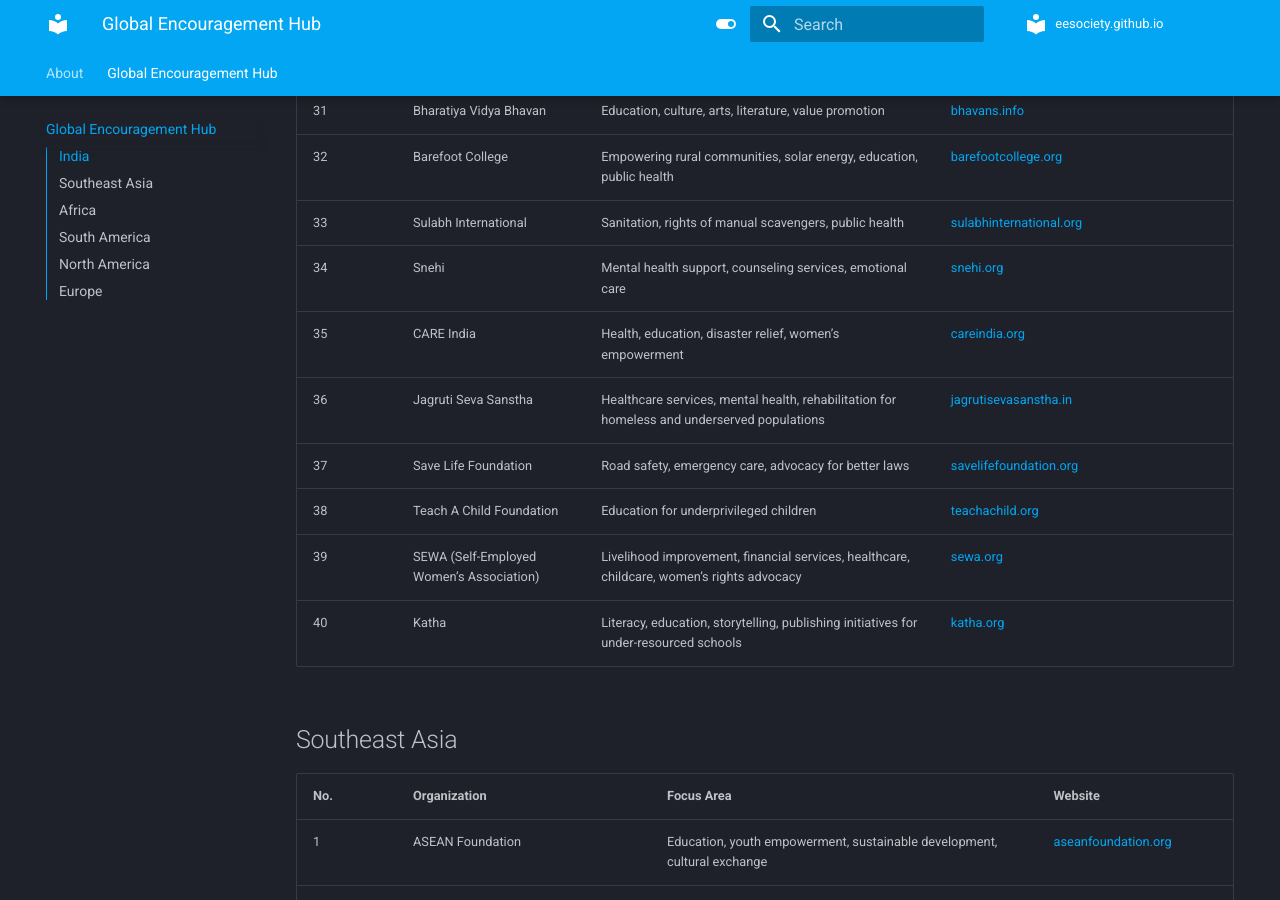
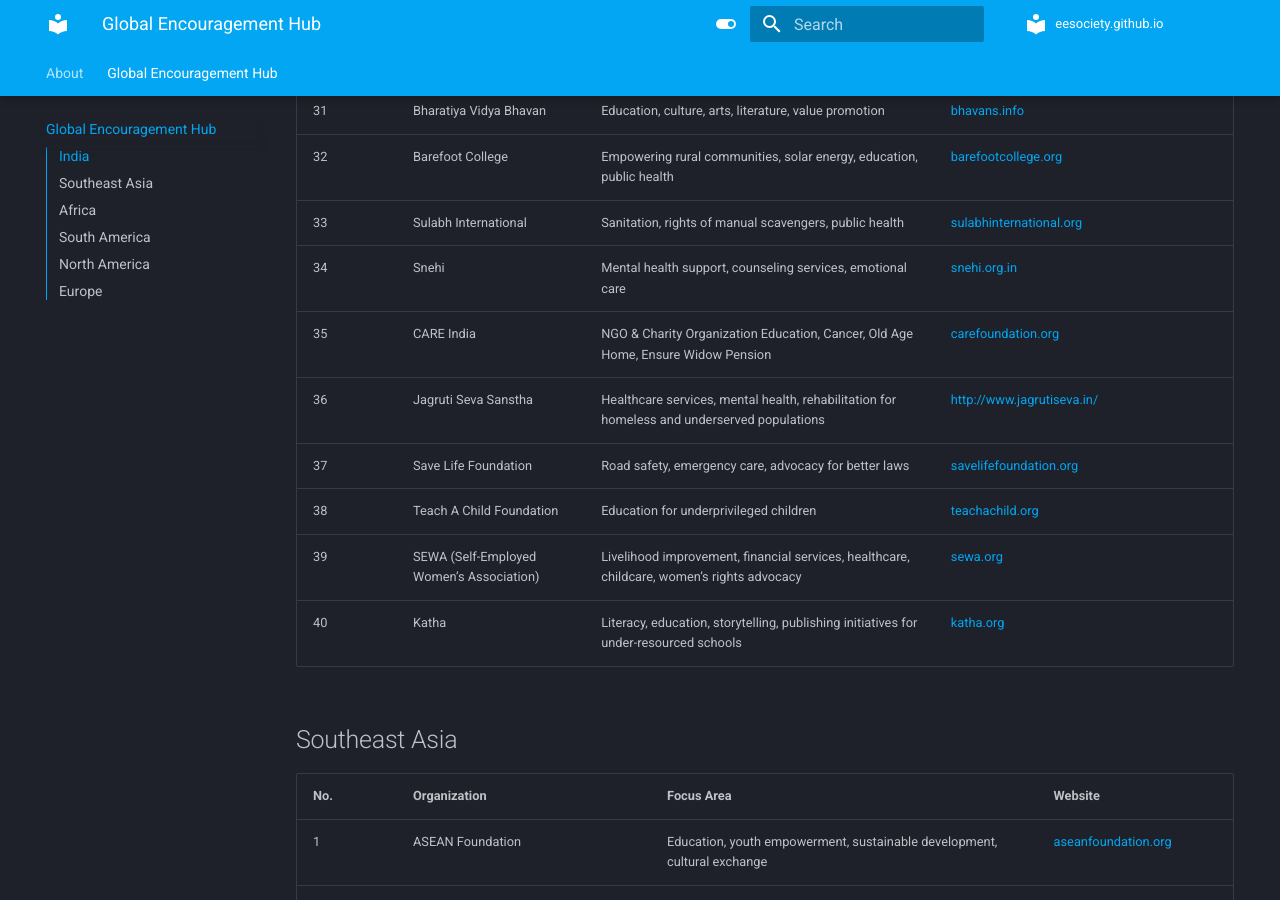
Before and after one commit to eesociety/eesociety.github.io, an MkDocs documentation site: the page built from docs/compilation.md, in a window 1280 px wide and 900 px high, scrolled down 2183 px. Built offline with MkDocs 1.6.1 and Material for MkDocs 9.7.7, drawn with Linux system fonts in a browser that asks for light colours; comment, search, counter and statistics services are not loaded.

Commit message:
Update compilation.md

```diff
--- a/docs/compilation.md
+++ b/docs/compilation.md
@@ -41,9 +41,9 @@
 | 31      | Bharatiya Vidya Bhavan                      | Education, culture, arts, literature, value promotion                                                     | [bhavans.info](https://www.bhavans.info)         |
 | 32      | Barefoot College                            | Empowering rural communities, solar energy, education, public health                                       | [barefootcollege.org](https://www.barefootcollege.org) |
 | 33      | Sulabh International                        | Sanitation, rights of manual scavengers, public health                                                     | [sulabhinternational.org](https://www.sulabhinternational.org) |
-| 34      | Snehi                                       | Mental health support, counseling services, emotional care                                                 | [snehi.org](https://www.snehi.org)               |
-| 35      | CARE India                                  | Health, education, disaster relief, women’s empowerment                                                    | [careindia.org](https://www.careindia.org)       |
-| 36      | Jagruti Seva Sanstha                        | Healthcare services, mental health, rehabilitation for homeless and underserved populations               | [jagrutisevasanstha.in](https://www.jagrutisevasanstha.in) |
+| 34      | Snehi                                       | Mental health support, counseling services, emotional care                                                 | [snehi.org.in](https://www.snehi.org.in/)               |
+| 35      | CARE India                                  | NGO & Charity Organization Education, Cancer, Old Age Home, Ensure Widow Pension                           | [carefoundation.org](https://careifoundation.org/)       |
+| 36      | Jagruti Seva Sanstha                        | Healthcare services, mental health, rehabilitation for homeless and underserved populations               | [http://www.jagrutiseva.in/](http://www.jagrutiseva.in/) |
 | 37      | Save Life Foundation                        | Road safety, emergency care, advocacy for better laws                                                      | [savelifefoundation.org](https://www.savelifefoundation.org) |
 | 38      | Teach A Child Foundation                    | Education for underprivileged children                                                                     | [teachachild.org](https://www.teachachild.org)   |
 | 39      | SEWA (Self-Employed Women’s Association)    | Livelihood improvement, financial services, healthcare, childcare, women’s rights advocacy                 | [sewa.org](https://www.sewa.org)                 |
```
